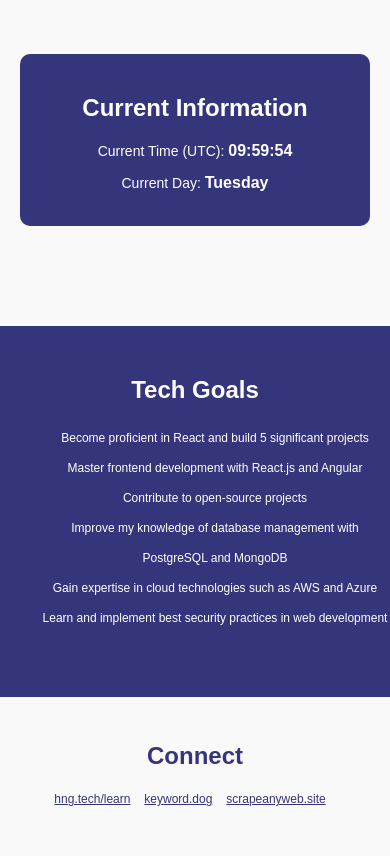
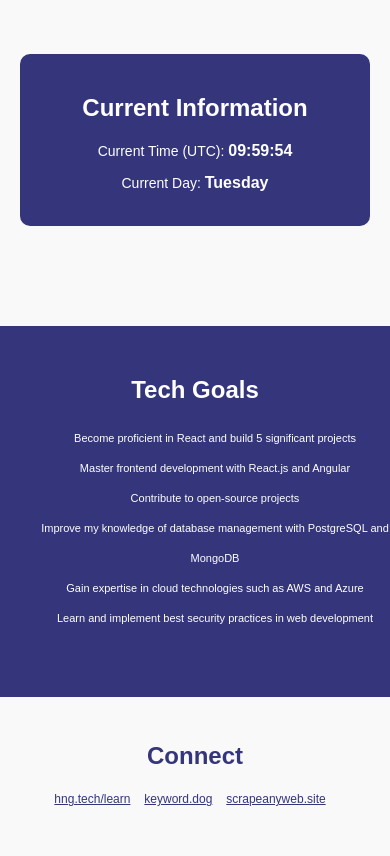
Before and after one commit to timexdev/HNG-stage-1-task, a plain HTML site: page index.html in a window 390 px wide. Shown: the part 989-1845 px from the top of the page. Drawn offline with Linux system fonts and the light colour scheme.

Commit message:
worked on styling and changed page title

```diff
--- a/index.css
+++ b/index.css
@@ -170,7 +170,7 @@ section ul li{
     }
 
     section ul li {
-        font-size: 12px;
+        font-size: 11px;
     }
 }
 
--- a/index.html
+++ b/index.html
@@ -3,7 +3,7 @@
 <head>
     <meta charset="UTF-8">
     <meta name="viewport" content="width=device-width, initial-scale=1.0">
-    <title>Tech Goals for the Next 2 Years</title>
+    <title>peter website</title>
     <link rel="stylesheet" href="index.css">
 </head>
 
```
